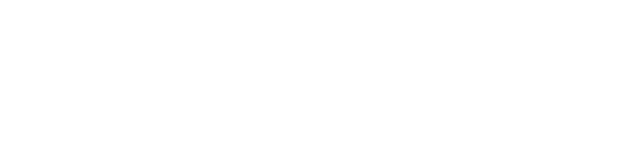
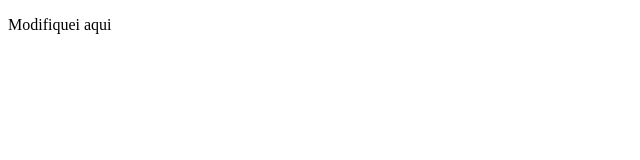
Before and after one commit to Thiagod3/Thiagod, a plain HTML site: page index.html in a window 1280 px wide. Shown: the whole page, without its empty margins (0-640 px from the left). Drawn offline with Linux system fonts and the light colour scheme.

Commit message:
Modifiquei o arquivo

```diff
--- a/index.html
+++ b/index.html
@@ -7,6 +7,6 @@
     <title>Document</title>
 </head>
 <body>
-
+    <p>Modifiquei aqui</p>
 </body>
 </html>
```
